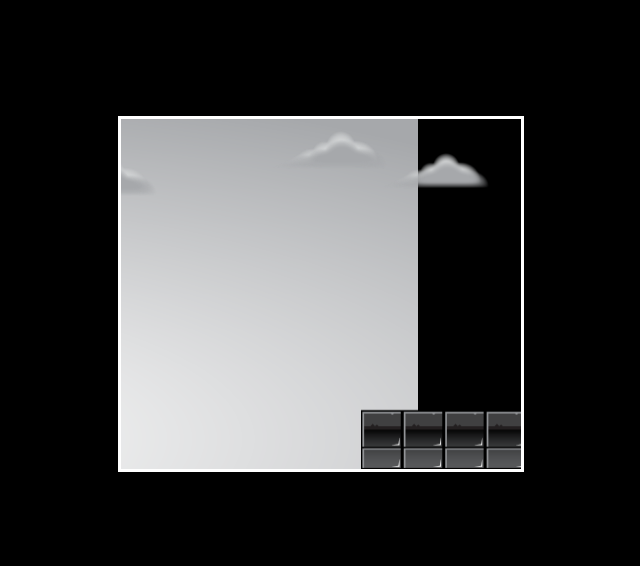
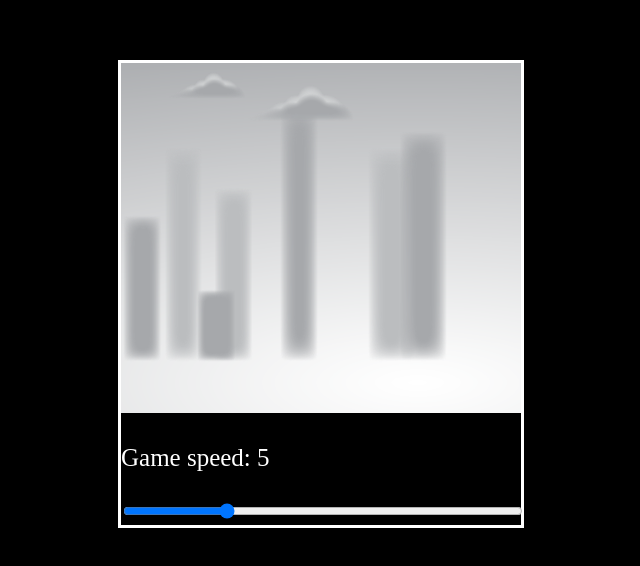
Before and after one commit to LimeTopHatter2048/GD-V2, a plain HTML site: page parallax backgrounds/index.html in a window 1280 px wide. Shown: the part 106-672 px from the top of the page, without its empty margins (319-959 px from the left). Drawn offline with Linux system fonts and the light colour scheme.

Commit message:
<input> range

```diff
--- a/parallax backgrounds/index.html
+++ b/parallax backgrounds/index.html
@@ -8,7 +8,11 @@
     <link rel="stylesheet" href="style.css">
 </head>
 <body>
-    <canvas id="canvas1"></canvas>
+    <div id="container">
+        <canvas id="canvas1"></canvas>
+        <p>Game speed: <span id="showGameSpeed"></span></p>
+        <input type="range" min="0" max="20" value="5" class="slider" id="slider">
+    </div>
 
     <script src="script.js"></script>
 </body>
--- a/parallax backgrounds/script.js
+++ b/parallax backgrounds/script.js
@@ -2,7 +2,7 @@ const canvas = document.getElementById('canvas1');
 const ctx = canvas.getContext('2d');
 const CANVAS_WIDTH = canvas.width =800/2;
 const CANVAS_HEIGHT = canvas.height =700/2;
-let gameSpeed = 15;
+let gameSpeed = 5;
 
 const backgroundLayer1 = new Image();
 backgroundLayer1.src = 'img/layer-1.png';
@@ -18,6 +18,15 @@ backgroundLayer4.src = 'img/layer-4.png';
 
 const backgroundLayer5 = new Image();
 backgroundLayer5.src = 'img/layer-5.png';
+
+const slider = document.getElementById('slider');
+slider.value = gameSpeed;
+const showGameSpeed = document.getElementById('showGameSpeed')
+showGameSpeed.innerHTML = gameSpeed;
+slider.addEventListener('change', function(e){
+    gameSpeed = e.target.value;
+    showGameSpeed.innerHTML = e.target.value;
+});
 
 const spriteWidth = 2400/2;//2400-px/2
 const spriteHeight = 720/2;//720-px/2
--- a/parallax backgrounds/style.css
+++ b/parallax backgrounds/style.css
@@ -1,12 +1,23 @@
 body{
     background: black;
 }
+#container{
+    position: absolute;
+    width: 800px/2;
+    transform: translate(-50%, -50%);
+    top: 50%;
+    left: 50%;
+    border: 3px solid white;
+    font-size: 25px;
+}
 #canvas1 {
-    position: absolute;
-    border: 3px solid white;
+    position: relative;
     width: 800px/2;
     height: 700px/2;
-    transform: translate(-50%,-50%);
-    top: 50%;
-    left: 50%;
 }
+#slider{
+    width: 100%;
+}
+p {
+    color: white;
+}
```
